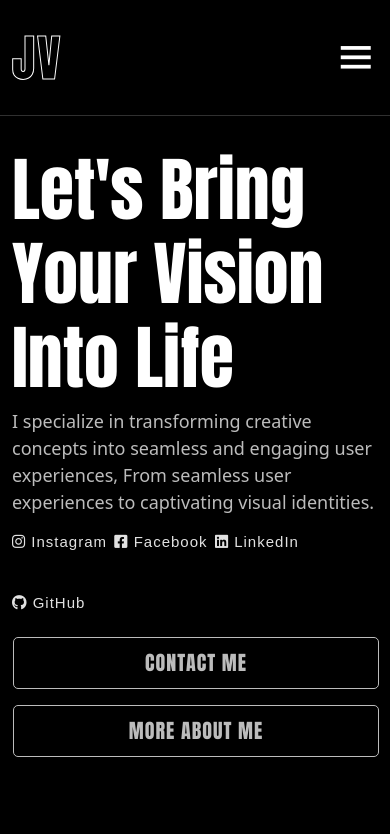
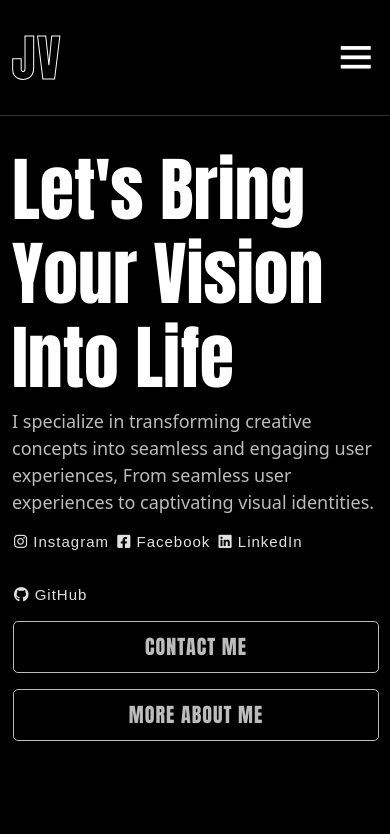
Before and after one commit to jesninvence/Portfolio, a plain HTML site: page index.html in a window 390 px wide. Shown: the top 834 px of the page. Drawn offline with nearby package versions, Linux system fonts and the light colour scheme; a web font is replaced by a local one.

Commit message:
updating

```diff
--- a/style.css
+++ b/style.css
@@ -77,7 +77,16 @@ button:hover {
   color: black;
 }
 
-@media (max-width: 409px) {
+@media (max-width: 450px) {
+  .home .socmed {
+    margin: 0rem !important;
+    font-size: 15px;
+    max-width: 100%;
+    padding: 15px 2px !important;
+  }
+}
+
+@media (max-width: 576px) {
   .hide-sm {
     display: none !important;
   }
@@ -90,7 +99,7 @@ button:hover {
     margin-top: 2rem !important;
   }
   .home .socmed {
-    margin-right: .2rem !important;
+    margin-right: 2.5rem;
     font-size: 15px;
     max-width: 100%;
   }
```
